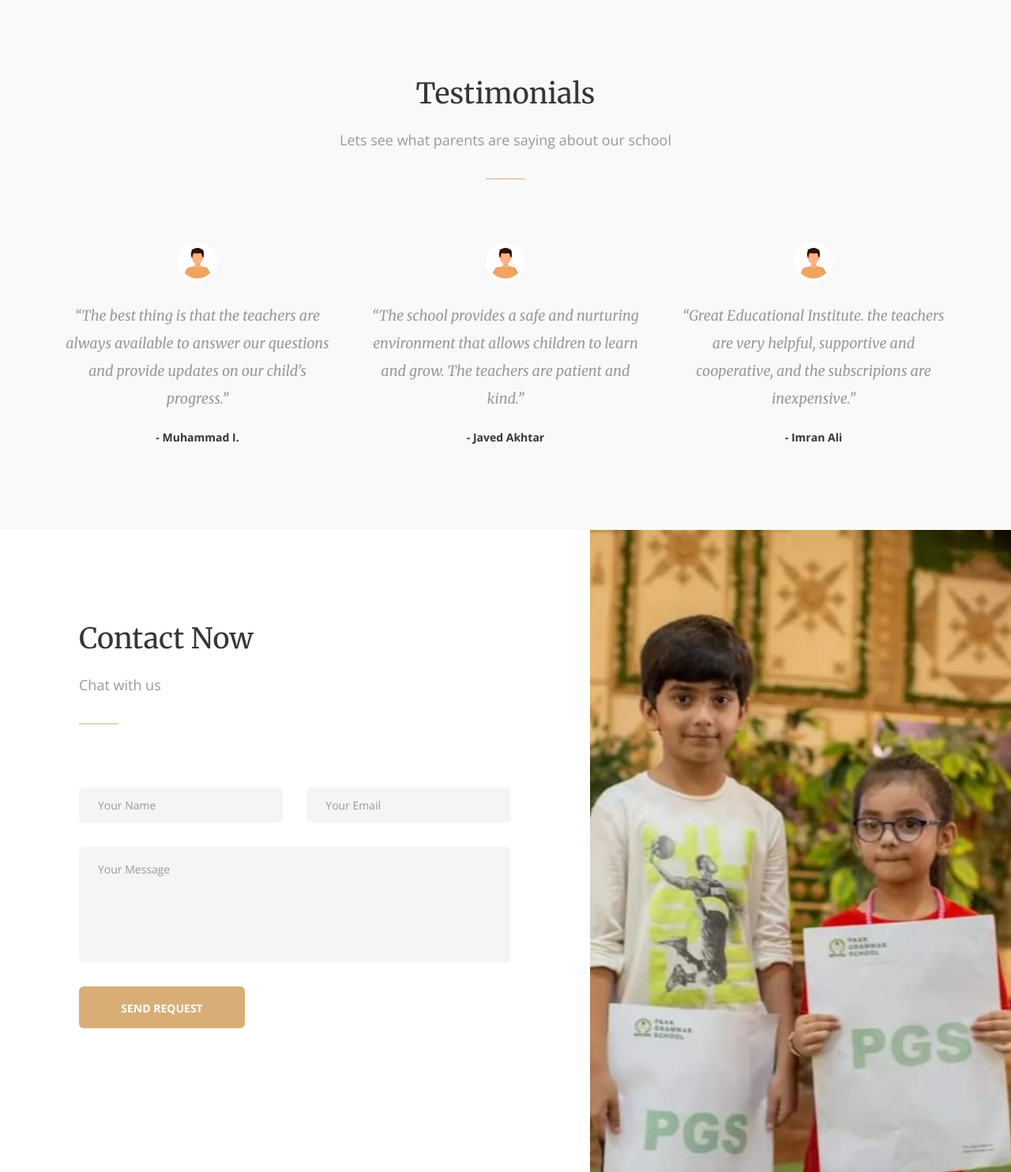
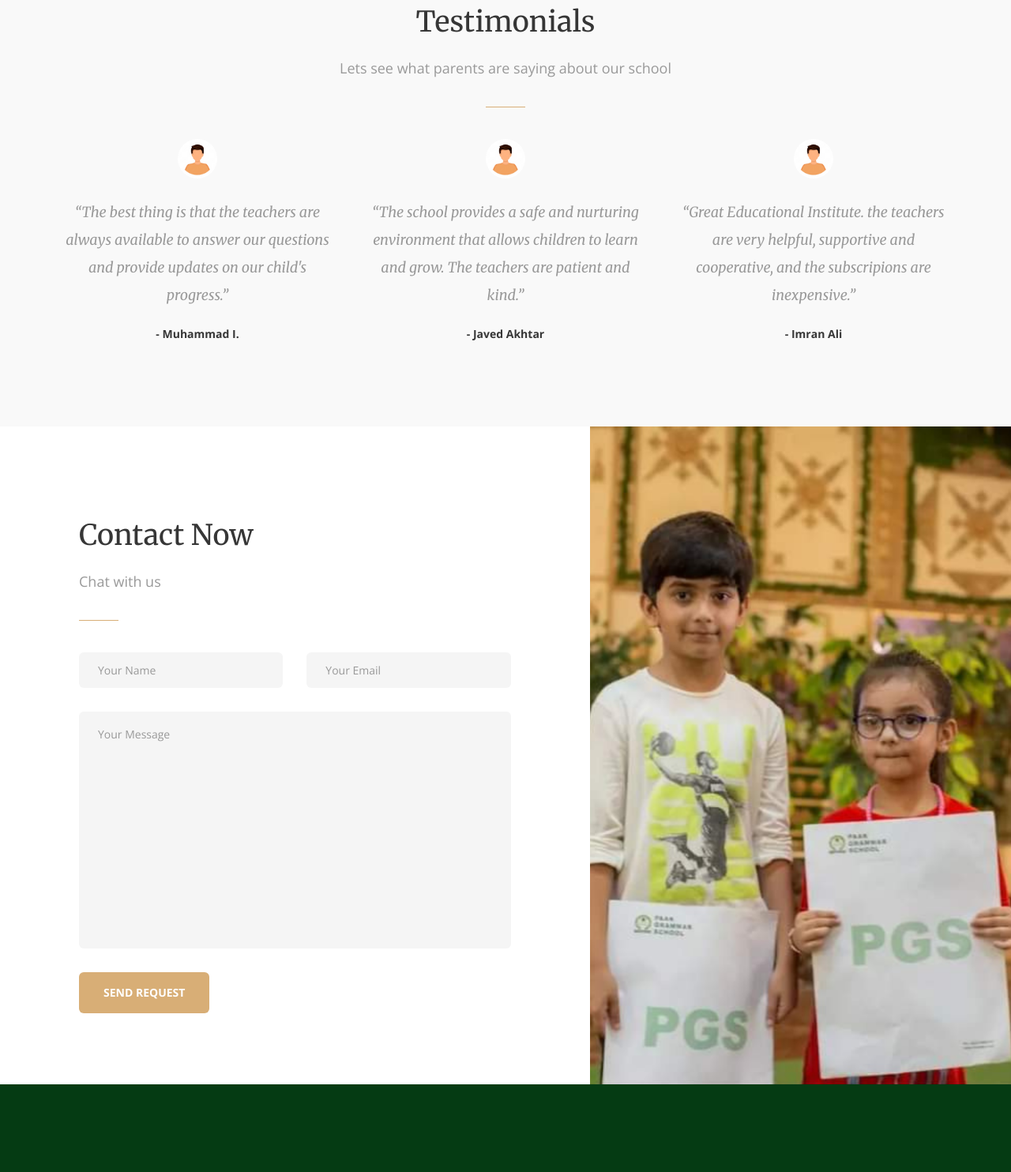
Before and after one commit to Sheharyar123/PGS, a Django app: page / in a window 1280 px wide. Shown: the part 4022-5506 px from the top of the page at 79% size. Run offline with Django 4.2, Linux system fonts and the light colour scheme; parts of the project's set-up code (start-up, migrations or seed data) failed here and were passed over; some libraries are stand-ins or nearby versions; some web fonts are replaced.

Commit message:
complete contact form functionality

```diff
--- /dev/null
+++ b/core/forms.py
@@ -0,0 +1,22 @@
+from django import forms
+
+
+class ContactForm(forms.Form):
+    name = forms.CharField(
+        max_length=255,
+        required=True,
+        widget=forms.TextInput(
+            attrs={"class": "form-control mb-4", "placeholder": "Your Name"}
+        ),
+    )
+    email = forms.EmailField(
+        max_length=255,
+        required=True,
+        widget=forms.TextInput(
+            attrs={"class": "form-control mb-4", "placeholder": "Your Email"}
+        ),
+    )
+    message = forms.CharField(max_length=1000, required=True, widget=forms.Textarea)
+    message.widget.attrs.update(
+        {"class": "form-control mb-4", "placeholder": "Your Message"}
+    )
--- a/core/urls.py
+++ b/core/urls.py
@@ -1,5 +1,7 @@
 from django.urls import path
 from .views import HomePageView
+
+app_name = "core"
 
 urlpatterns = [
     path("", HomePageView.as_view(), name="index"),
--- a/core/views.py
+++ b/core/views.py
@@ -1,7 +1,27 @@
+from django.http import JsonResponse
 from django.shortcuts import render
 from django.views.generic import View
+from .forms import ContactForm
+from .utils import send_contact_email
 
 
 class HomePageView(View):
     def get(self, request, *args, **kwargs):
-        return render(request, "core/index.html")
+        form = ContactForm
+        context = {"form": form}
+        return render(request, "core/index.html", context)
+
+    def post(self, request, *args, **kwargs):
+        if request.headers.get("x-requested-with") == "XMLHttpRequest":
+            name = request.POST.get("name")
+            email = request.POST.get("email")
+            message = request.POST.get("message")
+            form = ContactForm(request.POST)
+            if form.is_valid():
+                context = {"name": name, "email": email, "message": message}
+                send_contact_email("core/emails/send_contact_email.html", context)
+                return JsonResponse({"status": "success"})
+            else:
+                return JsonResponse({"status": "failed"})
+        else:
+            return JsonResponse({"status": "failed"})
--- a/static/css/style.css
+++ b/static/css/style.css
@@ -1120,10 +1120,11 @@
   text-transform: uppercase;
   text-align: center;
   border-radius: 6px;
-  padding: 0;
-  line-height: 53px;
+  padding: 15px 30px;
+  display: inline-block;
+  /* line-height: 53px;
   width: 210px;
-  height: 53px;
+  height: 53px; */
 }
 .btn.active,
 .btn:active {
@@ -3728,3 +3729,13 @@
 .team {
   padding-top: 0px !important;
 }
+
+textarea.form-control {
+  height: 300px !important;
+}
+
+@media (max-width: 480px) {
+  .btn {
+    padding: 10px 20px;
+  }
+}
--- /dev/null
+++ b/static/js/custom.js
@@ -0,0 +1,50 @@
+$(document).ready(function () {
+  function getCookie(name) {
+    let cookieValue = null;
+    if (document.cookie && document.cookie !== "") {
+      const cookies = document.cookie.split(";");
+      for (let i = 0; i < cookies.length; i++) {
+        const cookie = cookies[i].trim();
+        // Does this cookie string begin with the name we want?
+        if (cookie.substring(0, name.length + 1) === name + "=") {
+          cookieValue = decodeURIComponent(cookie.substring(name.length + 1));
+          break;
+        }
+      }
+    }
+    return cookieValue;
+  }
+  $("#contact-btn").on("click", function (e) {
+    e.preventDefault();
+    const name = document.querySelector("#id_name").value;
+    const email = document.querySelector("#id_email").value;
+    const message = document.querySelector("#id_message").value;
+    const csrftoken = getCookie("csrftoken");
+
+    $.ajax({
+      type: "POST",
+      url: "/",
+      data: {
+        name: name,
+        email: email,
+        message: message,
+        csrfmiddlewaretoken: csrftoken,
+      },
+
+      success: function (response) {
+        if (response.status == "success") {
+          swal({
+            title: "Your message was sent successfully!",
+            icon: "success",
+          });
+        } else {
+          swal({
+            title: "There was a problem sending your message!",
+            icon: "error",
+          });
+        }
+        $("#contact-form")[0].reset();
+      },
+    });
+  });
+});
--- a/templates/_base.html
+++ b/templates/_base.html
@@ -28,6 +28,8 @@
     <link href="{% static 'css/external.css' %}" rel="stylesheet" />
     <link href="{% static 'css/bootstrap.min.css' %}" rel="stylesheet" />
     <link href="{% static 'css/style.css' %}" rel="stylesheet" />
+	<!-- Sweet Alerts -->
+	<script src="https://unpkg.com/sweetalert/dist/sweetalert.min.js"></script>
     <title>{% block title %}{% endblock title %}</title>
   </head>
 
--- a/templates/_scripts.html
+++ b/templates/_scripts.html
@@ -3,3 +3,4 @@
 <script src="{% static 'js/jquery-2.2.4.min.js' %}"></script>
 <script src="{% static 'js/plugins.js' %}"></script>
 <script src="{% static 'js/functions.js' %}"></script>
+<script src="{% static 'js/custom.js' %}"></script>
--- a/templates/core/index.html
+++ b/templates/core/index.html
@@ -233,7 +233,7 @@
                 We offer a wide range of programs and services that are designed
                 to support our students' academic, social, and emotional growth.
               </p>
-              <div class="heading--divider mb-80 heading--center"></div>
+              <div class="heading--divider mb-40 heading--center"></div>
             </div>
           </div>
         </div>
@@ -342,7 +342,7 @@
                 Meet Our Dedicated and Experienced Instructors, the Leaders in
                 Education and Mentorship
               </p>
-              <div class="heading--divider mb-80 heading--center"></div>
+              <div class="heading--divider mb-40 heading--center"></div>
             </div>
           </div>
         </div>
@@ -441,7 +441,7 @@
                     We provide our students with every opportunity to discover
                     and build upon their strengths.
                   </p>
-                  <div class="heading--divider mb-80"></div>
+                  <div class="heading--divider mb-40"></div>
                 </div>
               </div>
 
@@ -527,7 +527,7 @@
               <p class="heading--desc">
                 Lets see what parents are saying about our school
               </p>
-              <div class="heading--divider mb-80 heading--center"></div>
+              <div class="heading--divider mb-40 heading--center"></div>
             </div>
           </div>
         </div>
@@ -623,36 +623,21 @@
           <div class="heading heading-1 wow fadeInUp" data-wow-duration="1s">
             <h2 class="heading--title">Contact Now</h2>
             <p class="heading--desc">Chat with us</p>
-            <div class="heading--divider mb-80"></div>
+            <div class="heading--divider mb-40"></div>
           </div>
           <div class="form-request">
             <div class="row">
-              <form class="mb-0">
+              <form class="mb-0" method="POST" action="{% url 'core:index' %}" id="contact-form">
                 <div class="col-xs-12 col-sm-12 col-md-6">
-                  <input
-                    type="text"
-                    class="form-control"
-                    name="your-name"
-                    placeholder="Your Name"
-                  />
+                  {{ form.name }}
                 </div>
 
                 <div class="col-xs-12 col-sm-12 col-md-6">
-                  <input
-                    type="email"
-                    class="form-control"
-                    name="your-email"
-                    placeholder="Your Email"
-                  />
+                  {{ form.email }}
                 </div>
 
                 <div class="col-xs-12 col-sm-12 col-md-12">
-                  <textarea
-                    class="form-control"
-                    name="your-message"
-                    rows="3"
-                    placeholder="Your Message"
-                  ></textarea>
+                  {{ form.message }}
                 </div>
 
                 <div class="col-xs-12 col-sm-12 col-md-6">
@@ -660,6 +645,7 @@
                     type="submit"
                     class="btn btn--primary"
                     value="send request"
+                    id="contact-btn"
                   />
                 </div>
 
```
Also changed, not shown: core/utils.py (added, +13 -0 lines).
